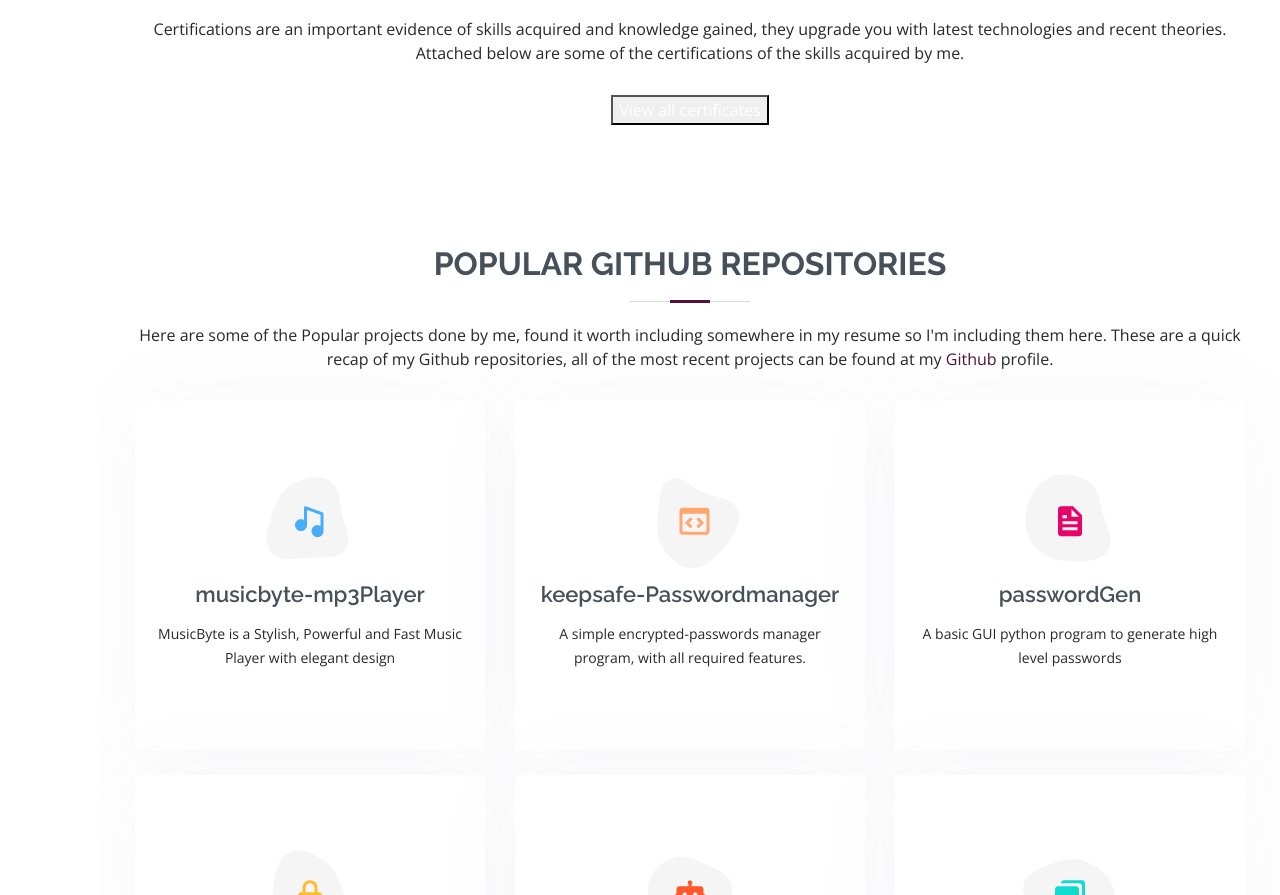
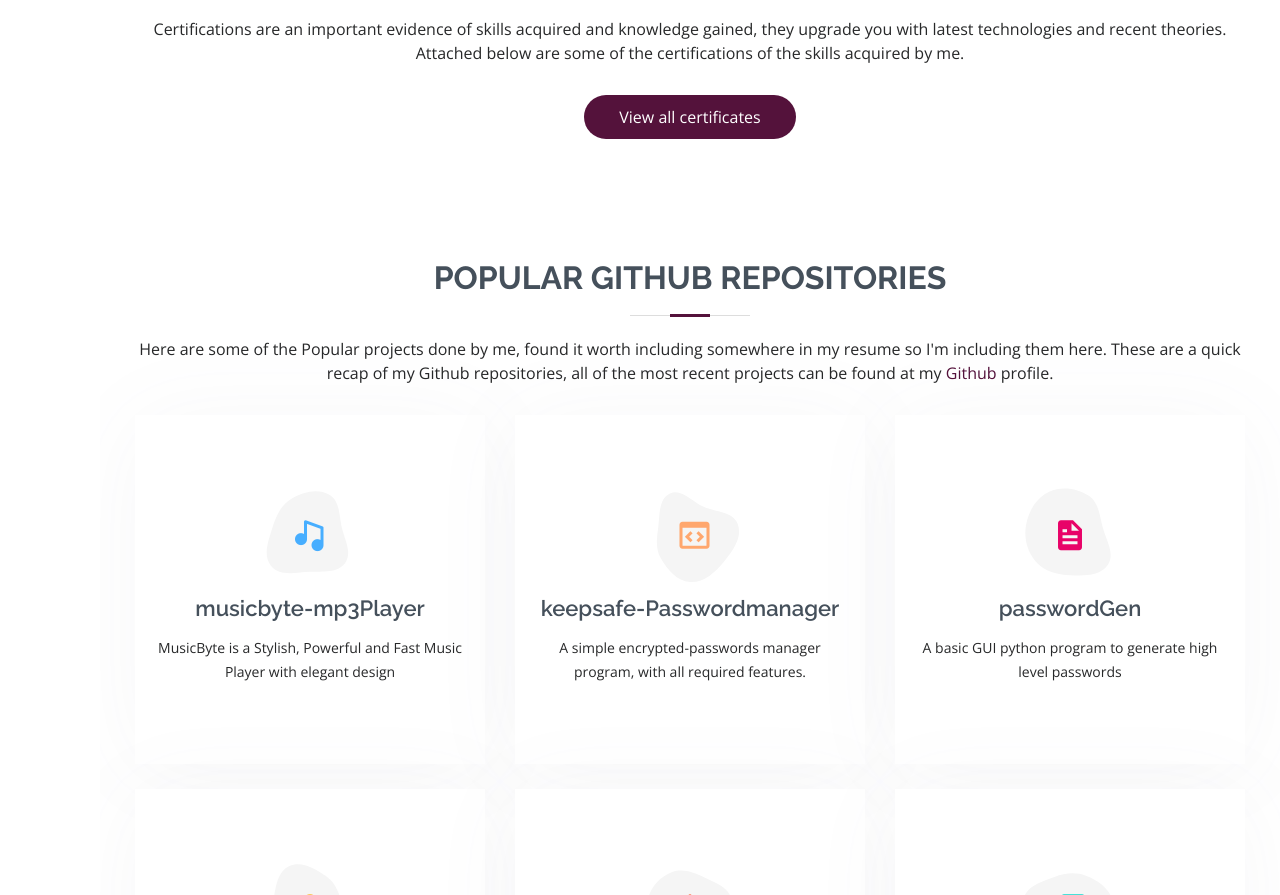
Before and after one commit to imshawan/imshawan.web, a plain HTML site: page index.html in a window 1280 px wide. Shown: the part 3686-4581 px from the top of the page. Drawn offline with nearby package versions, Linux system fonts and the light colour scheme; animation ran at ten frames a second.

Commit message:
Update style.css

```diff
--- a/assets/css/style.css
+++ b/assets/css/style.css
@@ -716,7 +716,17 @@ section {
   bottom: 15px;
   right: 15px;
 }
+.cert-view {
+  background: var(--submitBtn);
+  border: 0;
+  padding: 10px 35px;
+  transition: 0.4s;
+  border-radius: 50px;
+}
 
+.cert-view:hover {
+  background: var(--submitBtnHover);
+}
 /*--------------------------------------------------------------
 # Services
 --------------------------------------------------------------*/
```
